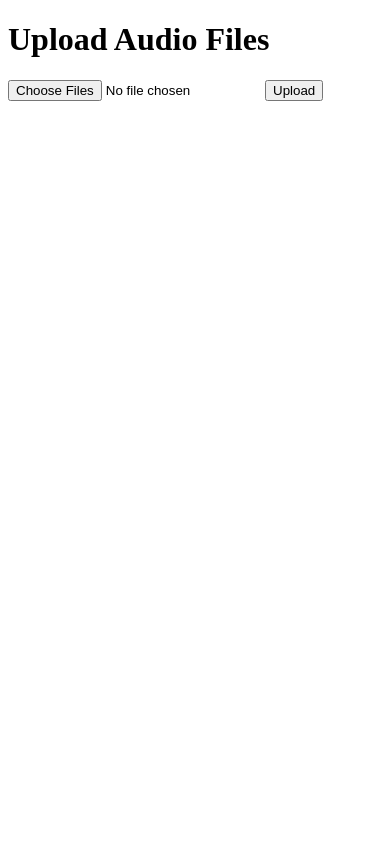
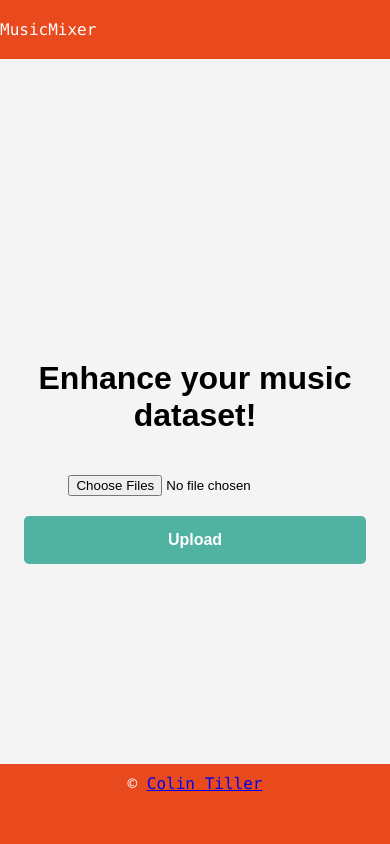
Before and after one commit to c0nD/MusicMixer, a Flask app: page / in a window 390 px wide. Run offline with Flask 3, Linux system fonts and the light colour scheme.

Commit message:
styled page

```diff
--- /dev/null
+++ b/static/styles.css
@@ -0,0 +1,109 @@
+body, html {
+    height: 100%;
+    margin: 0;
+    font-family: 'Arial', sans-serif;
+    display: flex;
+    flex-direction: column;
+}
+
+.container {
+    text-align: center;
+    flex: 1;
+    display: flex;
+    flex-direction: column;
+    justify-content: center;
+    align-items: center;
+    background-color: #f4f4f4;
+}
+
+header, footer {
+    background: #e8491d;
+    padding: 20px 0;
+    color: white;
+    font-family: 'Consolas'
+}
+
+header {
+    margin-bottom: auto;
+}
+
+footer {
+    margin-top: auto;
+}
+
+input[type="file"] {
+    margin: 20px 0;
+}
+
+button, input[type="submit"] {
+    background: #50b3a2;
+    color: white;
+    border: none;
+    padding: 10px 20px;
+    border-radius: 5px;
+    cursor: pointer;
+    font-size: 1em;
+    font-weight: bold;
+}
+
+button:hover, input[type="submit"]:hover {
+    background: #333;
+}
+
+@media (max-width: 768px) {
+    button, input[type="submit"] {
+        width: 100%;
+        padding: 15px;
+    }
+}
+
+
+#results {
+    background: white;
+    border-radius: 8px;
+    box-shadow: 0 0 10px rgba(0,0,0,0.1);
+    padding: 20px;
+    margin: 20px 0;
+}
+
+#results h2 {
+    color: #333;
+    margin-bottom: 20px;
+}
+
+#results ul {
+    list-style: none;
+    padding: 0;
+}
+
+#results ul li {
+    background: #f9f9f9;
+    border: 1px solid #e6e6e6;
+    padding: 10px;
+    margin-bottom: 5px;
+    border-radius: 4px;
+}
+
+#results ul li a {
+    color: #50b3a2;
+    text-decoration: none;
+    font-weight: bold;
+}
+
+#results ul li a:hover {
+    text-decoration: underline;
+}
+
+footer {
+    text-align: center;
+    padding: 10px 0;
+    position: absolute;
+    bottom: 0;
+    width: 100%;
+    height: 60px;
+    background: #e8491d;
+}
+
+.title {
+    color:#e8491d
+}
--- a/templates/index.html
+++ b/templates/index.html
@@ -1,24 +1,25 @@
-<!-- templates/index.html -->
 <!DOCTYPE html>
 <html lang="en">
 <head>
     <meta charset="UTF-8">
-    <title>Upload Audio Files</title>
+    <title>MusicMixer - Enhance Your Dataset</title>
+    <link rel="stylesheet" href="{{ url_for('static', filename='styles.css') }}">
 </head>
 <body>
-    <h1>Upload Audio Files</h1>
-    {% with messages = get_flashed_messages(with_categories=true) %}
-        {% if messages %}
-            <ul class="flashes">
-            {% for category, message in messages %}
-                <li class="{{ category }}">{{ message }}</li>
-            {% endfor %}
-            </ul>
-        {% endif %}
-    {% endwith %}
-    <form action="/upload" method="post" enctype="multipart/form-data">
-        <input type="file" name="file" multiple required>
-        <input type="submit" value="Upload">
-    </form>
+    <header>
+        <div> MusicMixer </div>
+    </header>
+
+    <div class="container">
+        <h1>Enhance your music dataset!</h1>
+        <form action="/upload" method="post" enctype="multipart/form-data">
+            <input type="file" name="file" multiple required>
+            <input type="submit" value="Upload">
+        </form>
+    </div>
+
+    <footer>
+        &copy; <a href="https://github.com/c0nD/MusicMixer">Colin Tiller</a>
+    </footer>
 </body>
 </html>
```
Also changed, not shown: templates/process.html (+19 -3 lines).
